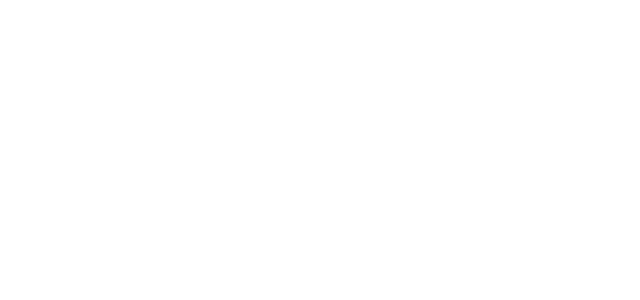
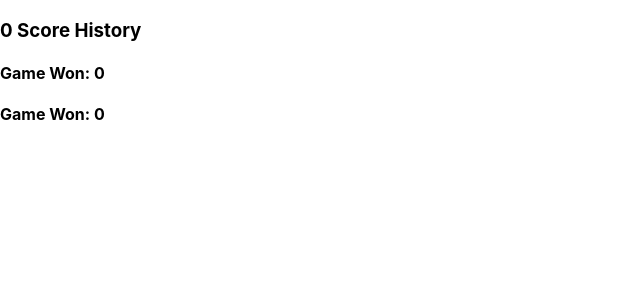
Before and after one commit to mgkEdits/Poker-Full-Game, a React (Create React App) app in the folder client/: page /Standing-Score in a window 1280 px wide. Before the commit this address had no page. Shown: the top 300 px of the page, without its empty margins (0-640 px from the left). Built offline with nearby package versions, Linux system fonts and the light colour scheme.

Commit message:
updated routes

```diff
--- a/client/src/App.js
+++ b/client/src/App.js
@@ -5,6 +5,8 @@ import Landing from './components/Landing';
 import Login from './components/Login';
 import Signup from './components/Signup';
 import HomePage from './components/Home';
+import ViewScores from './components/ViewScores';
+import HomeLayout from './components/game/homeLayout'
 import './App.css';
 
 function App() {
@@ -16,6 +18,8 @@ function App() {
           <Route path="/login" element={<Login />} />
           <Route path="/signup" element={<Signup />} />
           <Route path="/Home" element={<HomePage />} />
+          <Route path="/Standing-Score" element={<ViewScores />} />
+          <Route path="/PokerGame" element={<HomeLayout />} />
         </Routes>
       </div>
     </Router>
--- a/client/src/components/Home.js
+++ b/client/src/components/Home.js
@@ -1,8 +1,20 @@
 import React from 'react'
+import HomeLayout from './game/homeLayout'
 
-const newGame = 0;
-const viewScores = 0;
-const logOut = 0;
+const handleNewGame= (e) => {
+  e.preventDefault();
+  window.location.href = '/PokerGame';
+};
+
+const handleViewScores= (e) => {
+  e.preventDefault();
+  window.location.href = '/Standing-Score';
+};
+
+const handleLogOut= (e) => {
+  e.preventDefault();
+  window.location.href = '/';
+};
 
 function Home() {
   return (
@@ -12,9 +24,9 @@ function Home() {
         </div>
 
       <div className='left-sqr'>
-        <button onClick={newGame}>New Game</button>
-        <button onClick={viewScores}>View Scores</button>
-        <button onClick={logOut}> Log Out</button>
+        <button onClick={handleNewGame}>New Game</button>
+        <button onClick={handleViewScores}>View Scores</button>
+        <button onClick={handleLogOut}> Log Out</button>
       </div>
     </div>
   )
--- a/client/src/components/Login.js
+++ b/client/src/components/Login.js
@@ -38,7 +38,7 @@ const Login = () => {
         setMessage(data.message);
 
         // Redirect to the gamepage after successful login
-        navigate('/gamepage');
+        navigate('/Home');
       } else {
         setMessage(data.message);
       }
--- a/client/src/components/Signup.js
+++ b/client/src/components/Signup.js
@@ -36,7 +36,7 @@ const Signup = () => {
         setMessage(data.message);
 
         // Redirect to the gamepage
-        window.location.href = '/gamepage';
+        window.location.href = '/Home';
       } else {
         setMessage(data.message);
       }
--- /dev/null
+++ b/client/src/components/ViewScores.js
@@ -0,0 +1,17 @@
+import React from 'react'
+
+const gamesLost = 0;
+const userName = 0;
+const gamesWon = 0;
+
+function ViewScores() {
+  return (
+    <div className='right-sqr'>
+        <h3> {userName} Score History</h3>
+        <h4> Game Won: {gamesWon}</h4>
+        <h4> Game Won: {gamesLost}</h4>
+    </div>
+  )
+}
+
+export default ViewScores
```
Also changed, not shown: client/src/components/GameScore.js (added, +9 -0 lines).
